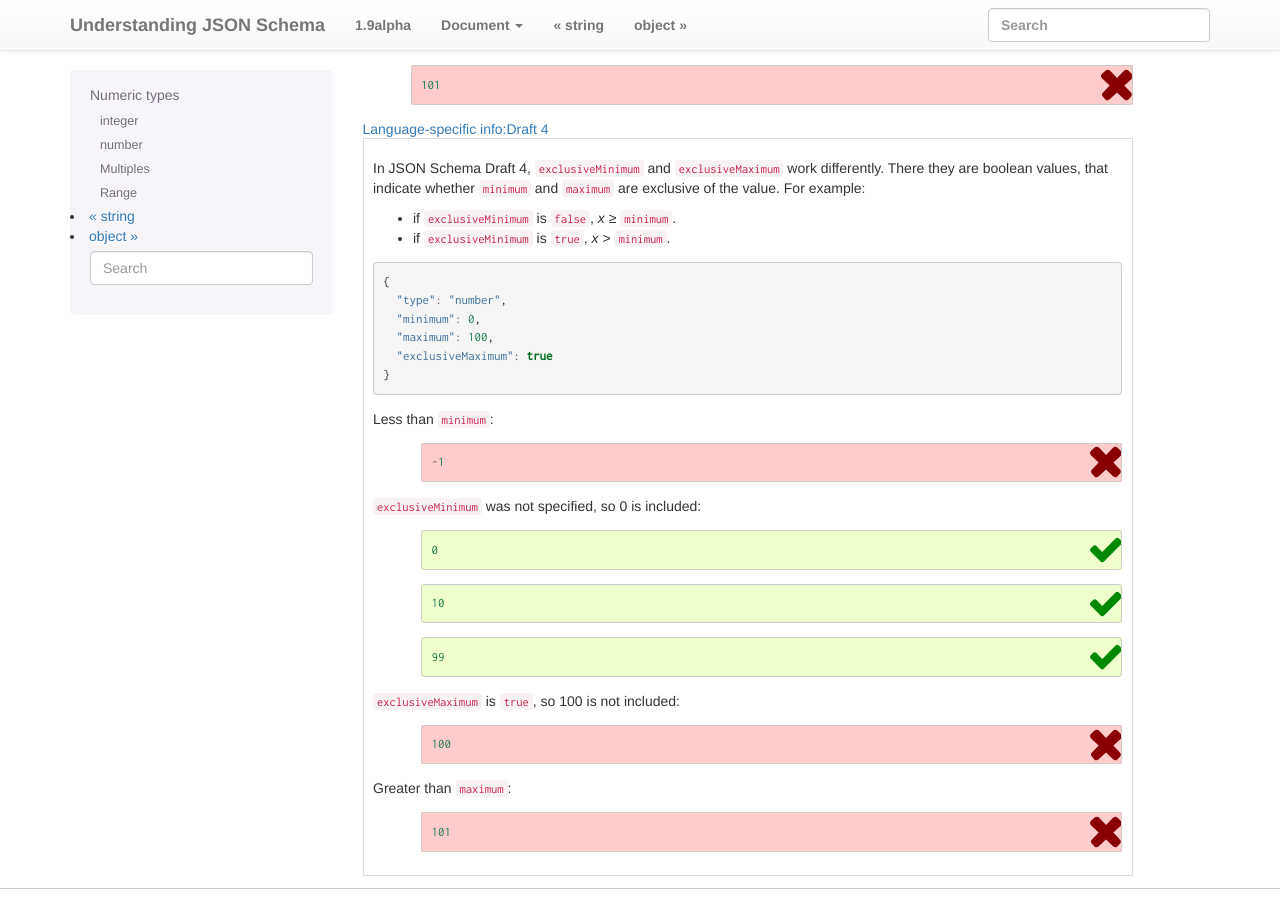
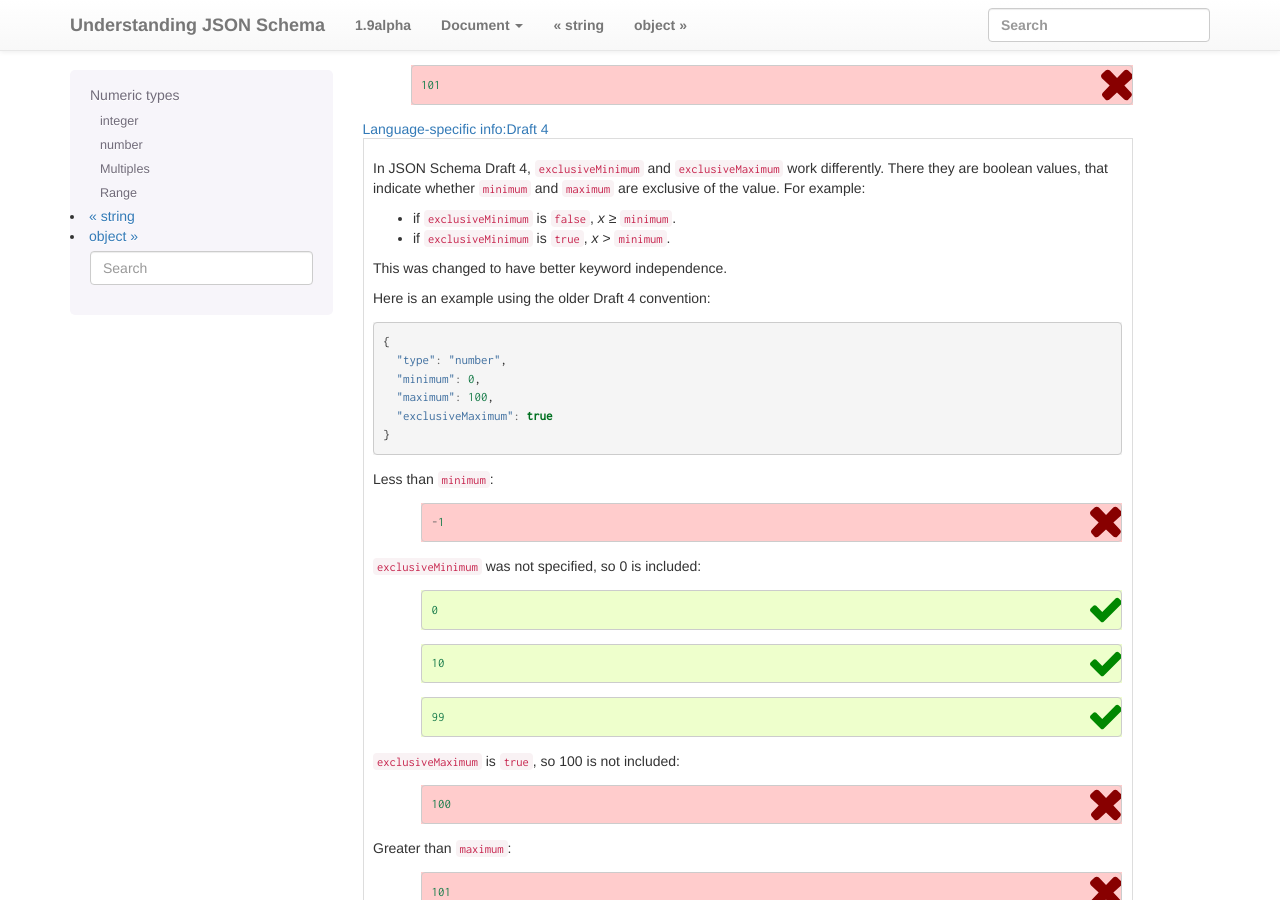
Before and after one commit to json-schema-org/understanding-json-schema, a Sphinx documentation site: the page built from source/reference/numeric.rst, in a window 1280 px wide and 900 px high, scrolled down 3009 px. Built offline with Sphinx 7.4.7, drawn with Linux system fonts in a browser that asks for light colours; some web fonts are replaced.

Commit message:
fixup! Update for new semantics of `exclusiveMin/Max`

```diff
--- a/source/reference/numeric.rst
+++ b/source/reference/numeric.rst
@@ -189,10 +189,16 @@ While you can specify both of ``minimum`` and ``exclusiveMinimum`` or both of
 .. language_specific::
 
     --Draft 4
-    In JSON Schema Draft 4, ``exclusiveMinimum`` and ``exclusiveMaximum`` work differently.  There they are boolean values, that indicate whether ``minimum`` and ``maximum`` are exclusive of the value.  For example:
+    In JSON Schema Draft 4, ``exclusiveMinimum`` and ``exclusiveMaximum`` work
+    differently. There they are boolean values, that indicate whether
+    ``minimum`` and ``maximum`` are exclusive of the value. For example:
 
     - if ``exclusiveMinimum`` is ``false``, *x* ≥ ``minimum``.
     - if ``exclusiveMinimum`` is ``true``, *x* > ``minimum``.
+
+    This was changed to have better keyword independence.
+
+    Here is an example using the older Draft 4 convention:
 
     .. schema_example:: 4
 
```
